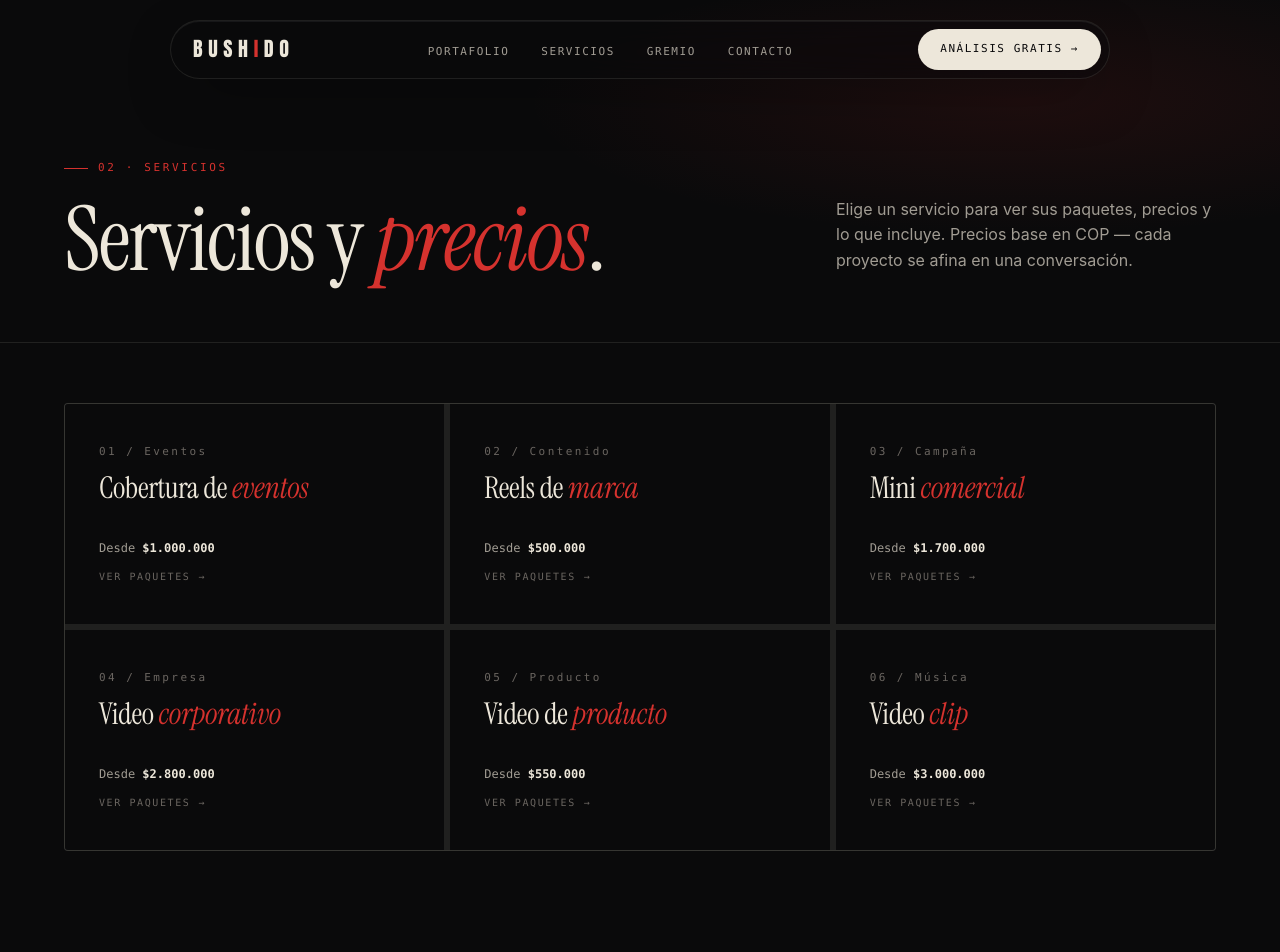
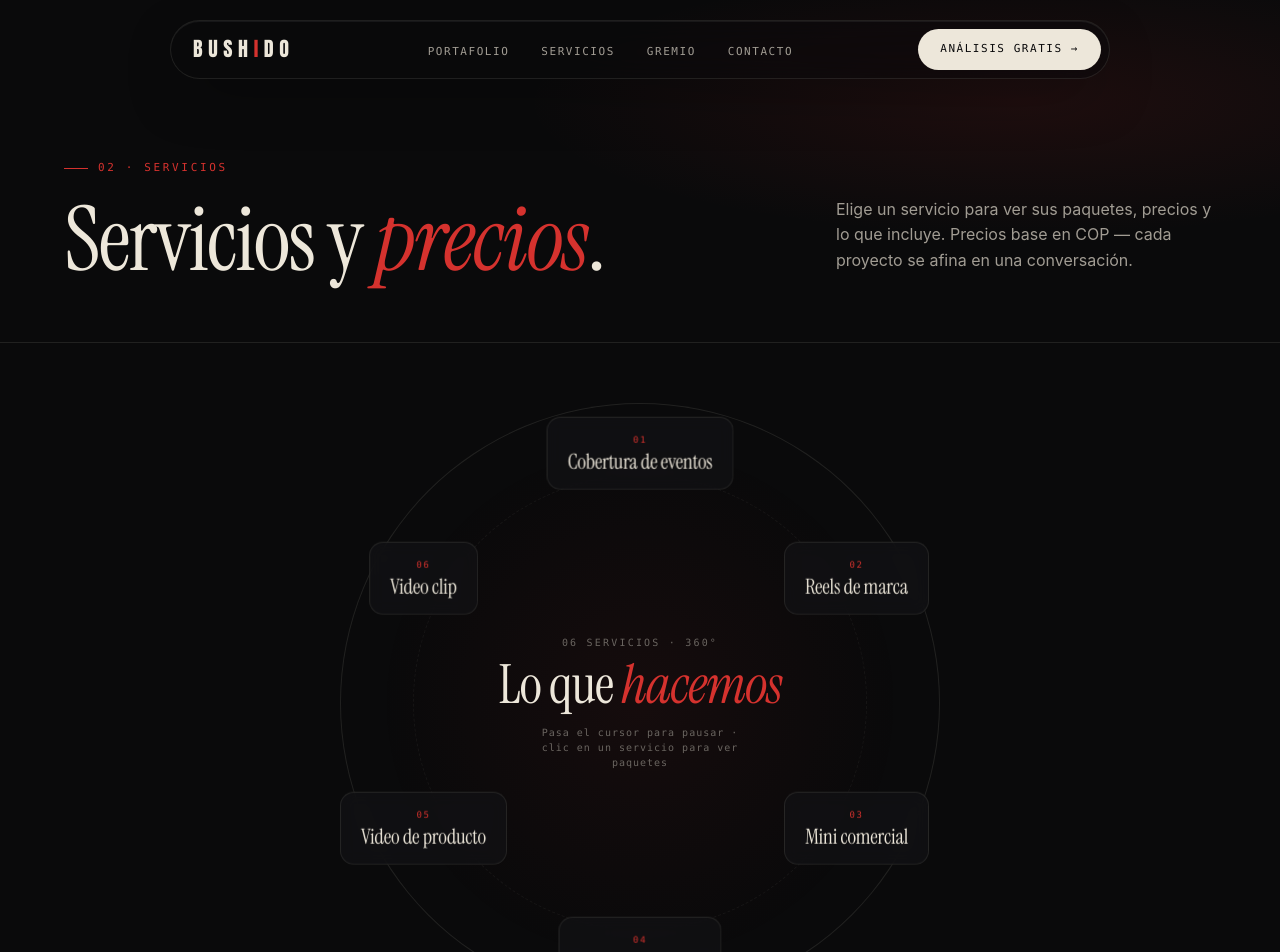
Before and after one commit to bushidoagenciainfo-lab/bushido-app, a Next.js app: page /servicios in a window 1280 px wide. Shown: the top 952 px of the page. Built offline with nearby package versions, Linux system fonts and the light colour scheme.

Commit message:
Fase 1-2 completo

```diff
--- a/src/app/globals.css
+++ b/src/app/globals.css
@@ -2008,3 +2008,58 @@ body.drawer-open { overflow: hidden; }
 .cat-back h2 { font-family: var(--serif); font-size: clamp(28px,4vw,44px); color: var(--bone); font-weight: 400; letter-spacing: -.01em; }
 .cat-back h2 em { font-style: italic; color: var(--sepp); }
 .cat-back .cb-count { font-family: var(--mono); font-size: 11px; letter-spacing: .12em; color: var(--bone-ghost); }
+
+/* ══════════════ FASE 2 · SERVICIOS RADIALES ══════════════ */
+.radial-wrap { position: relative; display: grid; place-items: center; min-height: 640px; }
+.radial {
+  position: relative;
+  width: min(600px, 88vw); aspect-ratio: 1;
+  --radius: clamp(160px, 26vw, 250px);
+}
+.radial-orbit {
+  position: absolute; inset: 0; border-radius: 50%;
+  border: 1px solid var(--hairline);
+  background: radial-gradient(circle at 50% 50%, rgba(213,50,46,0.06), transparent 62%);
+}
+.radial-orbit::after {
+  content: ''; position: absolute; inset: 12%; border-radius: 50%;
+  border: 1px dashed var(--hairline-2);
+}
+.radial-spin { position: absolute; inset: 0; animation: radSpin 52s linear infinite; }
+@keyframes radSpin { to { transform: rotate(360deg); } }
+@keyframes radSpinRev { to { transform: rotate(-360deg); } }
+.radial:hover .radial-spin,
+.radial:hover .node-chip { animation-play-state: paused; }
+
+.radial-node { position: absolute; top: 50%; left: 50%; }
+.node-up { }
+.node-chip {
+  animation: radSpinRev 52s linear infinite;
+  display: inline-flex; flex-direction: column; align-items: center; gap: 4px;
+  transform-origin: center;
+  padding: 16px 20px; border-radius: 14px;
+  background: rgba(19,19,22,0.72); -webkit-backdrop-filter: blur(8px); backdrop-filter: blur(8px);
+  border: 1px solid var(--hairline);
+  cursor: pointer; white-space: nowrap;
+  transition: border-color .25s var(--e-out), background .25s var(--e-out), transform .25s var(--e-out);
+}
+.node-chip:hover { border-color: var(--sepp); background: rgba(26,26,31,0.9); transform: scale(1.06); }
+.node-chip .nc-num { font-family: var(--mono); font-size: 9px; letter-spacing: .18em; color: var(--sepp); }
+.node-chip .nc-name { font-family: var(--serif); font-size: 21px; line-height: 1; color: var(--bone); letter-spacing: -.01em; }
+
+.radial-center {
+  position: absolute; inset: 0; z-index: 5;
+  display: flex; flex-direction: column; align-items: center; justify-content: center;
+  text-align: center; pointer-events: none;
+}
+.radial-center .rc-label { font-family: var(--mono); font-size: 10px; letter-spacing: .22em; text-transform: uppercase; color: var(--bone-ghost); margin-bottom: 10px; }
+.radial-center .rc-title { font-family: var(--serif); font-size: clamp(34px,4.5vw,54px); color: var(--bone); line-height: .95; letter-spacing: -.02em; }
+.radial-center .rc-title em { font-style: italic; color: var(--sepp); }
+.radial-center .rc-hint { font-family: var(--mono); font-size: 10px; letter-spacing: .1em; color: var(--bone-ghost); margin-top: 14px; max-width: 200px; }
+
+/* radial solo en desktop; en móvil se usan los tiles */
+.services-tiles-mobile { display: none; }
+@media (max-width: 820px) {
+  .radial-wrap { display: none; }
+  .services-tiles-mobile { display: grid; }
+}
--- a/src/app/servicios/page.tsx
+++ b/src/app/servicios/page.tsx
@@ -1,5 +1,5 @@
 import type { Metadata } from "next";
-import ServiceList from "@/components/ServiceList";
+import ServicesRadial from "@/components/ServicesRadial";
 import Footer from "@/components/Footer";
 
 export const metadata: Metadata = { title: "Servicios y precios · Bushido" };
@@ -23,8 +23,8 @@ export default function ServiciosPage() {
           </div>
         </div>
 
-        <section style={{ paddingTop: 60 }}>
-          <ServiceList />
+        <section style={{ paddingTop: 40 }}>
+          <ServicesRadial />
         </section>
       </main>
       <Footer />
--- a/src/components/ServiceList.tsx
+++ b/src/components/ServicesRadial.tsx
@@ -4,7 +4,7 @@ import { useEffect, useState } from "react";
 import { SERVICES, type Service } from "@/lib/site";
 import { openAnalisis } from "@/lib/ui";
 
-export default function ServiceList() {
+export default function ServicesRadial() {
   const [active, setActive] = useState<Service | null>(null);
   const open = active !== null;
 
@@ -17,16 +17,56 @@ export default function ServiceList() {
     return () => window.removeEventListener("keydown", onKey);
   }, [open]);
 
+  const step = 360 / SERVICES.length;
+
   return (
     <>
-      <div className="services-tiles">
+      {/* ── DESKTOP: carrusel radial ── */}
+      <div className="radial-wrap">
+        <div className="radial">
+          <div className="radial-orbit" />
+          <div className="radial-spin">
+            {SERVICES.map((s, i) => {
+              const a = i * step;
+              return (
+                <div
+                  key={s.slug}
+                  className="radial-node"
+                  style={{
+                    transform: `translate(-50%, -50%) rotate(${a}deg) translateY(calc(var(--radius) * -1))`,
+                  }}
+                >
+                  <div className="node-up" style={{ transform: `rotate(${-a}deg)` }}>
+                    <button
+                      type="button"
+                      className="node-chip"
+                      onClick={() => setActive(s)}
+                      aria-label={`${s.title} ${s.titleEm}`}
+                    >
+                      <span className="nc-num">{s.num}</span>
+                      <span className="nc-name">
+                        {s.title} {s.titleEm}
+                      </span>
+                    </button>
+                  </div>
+                </div>
+              );
+            })}
+          </div>
+          <div className="radial-center">
+            <div className="rc-label">06 servicios · 360°</div>
+            <div className="rc-title">
+              Lo que <em>hacemos</em>
+            </div>
+            <div className="rc-hint">Pasa el cursor para pausar · clic en un servicio para ver paquetes</div>
+          </div>
+        </div>
+      </div>
+
+      {/* ── MÓVIL: lista de tiles ── */}
+      <div className="services-tiles services-tiles-mobile">
         {SERVICES.map((s) => (
-          <button
-            key={s.slug}
-            type="button"
-            className="svc-tile"
-            onClick={() => setActive(s)}
-          >
+          <button key={s.slug} type="button" className="svc-tile" onClick={() => setActive(s)}>
             <div className="num">
               {s.num} / {s.cat}
             </div>
@@ -43,6 +83,7 @@ export default function ServiceList() {
         ))}
       </div>
 
+      {/* ── DRAWER compartido ── */}
       <div
         className={"drawer-backdrop" + (open ? " open" : "")}
         onClick={(e) => {
```
Also changed, not shown: 1 other file (tests, documents, lock files or other folders).
